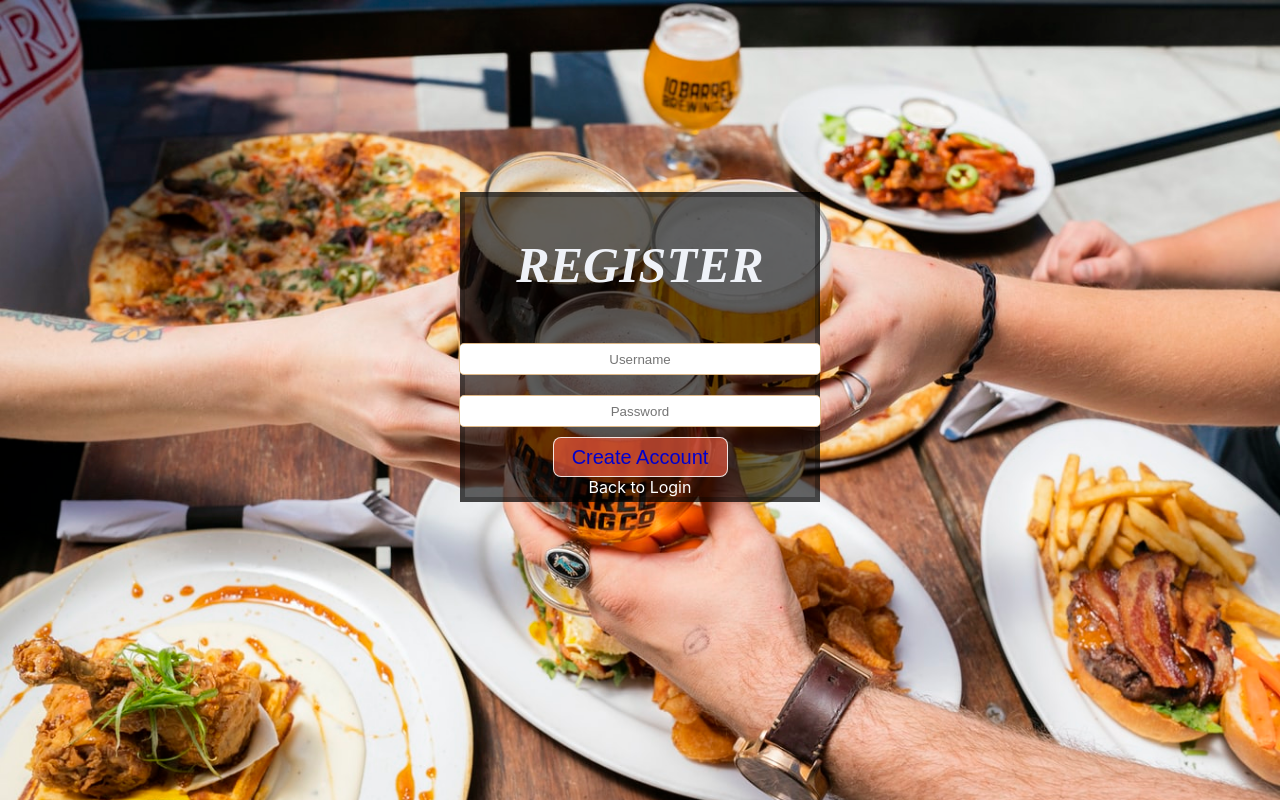
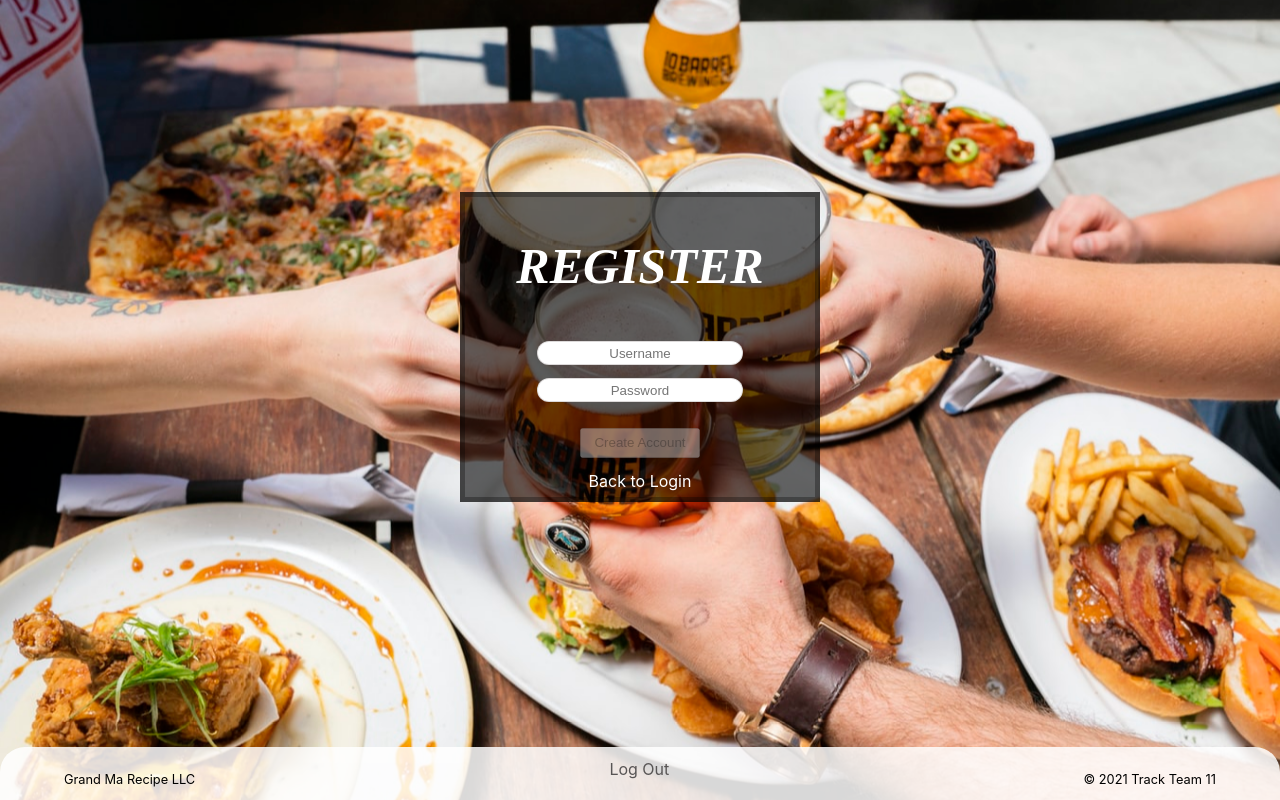
Before and after one commit to Build-Week-Grandma-s-Recipes/front-end, a React (Create React App) app in the folder front-end/: page /register in a window 1280 px wide. Built offline with nearby package versions, Linux system fonts and the light colour scheme.

Commit message:
Fixed css and added footer from Gatien's footer

```diff
--- a/front-end/src/ComponentUnit2/Registration.js
+++ b/front-end/src/ComponentUnit2/Registration.js
@@ -3,32 +3,9 @@ import styled from 'styled-components'
 import * as yup from 'yup'
 import axios from 'axios'
 import './css/register.css'
+import {Link} from 'react-router-dom'
+import Footer from '../ComponentUnit3/Footer'
 
-const RegBox = styled.div`
-// border: 1px solid blue;
-width: 100%;
-height: 100%;
-display: flex;
-flex-flow: column nowrap;
-align-items: center;
-`
-const RegForm = styled.form`
-border: 5px solid rgb(0,0,0,.3);
-// background-color: rgb(255,255,255,.6);
-background-color: rgb(0,0,0,.6);
-color: white;
-width: 350px;
-height: 300px;
-margin-top: 15%;
-display: flex;
-flex-flow: column nowrap;
-align-items: center;
-justify-content: space-around;
-a{
-    text-decoration: none;
-    color: white;
-}
-`
 const schema = yup.object().shape({
     username: yup.string().required('Username required.'),
     password: yup.string().required('Password required.').min(6,'Password must be 6 or more characters'),
@@ -73,12 +50,13 @@ const onSubmit = evt=>{
 
     return (
         <div className='img'>
-        <RegBox >
-            <RegForm onSubmit={onSubmit}>
+        <div className='regBox' >
+            <form className='regForm' onSubmit={onSubmit}>
                 <h1>Register</h1>
             <input
             type="text"
             name="username"
+            className='regInput'
             onChange={onChange}
             value={registration.username}
             placeholder="Username"
@@ -87,6 +65,7 @@ const onSubmit = evt=>{
           <input
             type="text"
             name="password"
+            className='regInput'
             onChange={onChange}
             value={registration.password}
             placeholder="Password"
@@ -96,11 +75,14 @@ const onSubmit = evt=>{
               <div>{errors.username}</div>
               <div>{errors.password}</div>
               </div>
-          <button disabled={disabled}>Create Account</button>
-          <a href='#'>Back to Login</a>
-          {/* <Link to='/' className="logOutLink">Back to Login</Link> */}
-            </RegForm>
-        </RegBox>
+          <button className='regBtn' disabled={disabled}>Create Account</button>
+          {/* <a href='#'>Back to Login</a> */}
+          <Link to='/' className="logOutLink">Back to Login</Link>
+            </form>
+            <div style={{width: '100%'}}>
+            <Footer/>
+            </div>
+        </div>
         </div>
     )
 }
--- a/front-end/src/ComponentUnit2/css/login.css
+++ b/front-end/src/ComponentUnit2/css/login.css
@@ -1,6 +1,5 @@
-.title{
+/*.title{
     background-color: hsl(9, 100%, 64%, 0.25);
-    /* border: 1px solid black; */
   }
   .loginBody{
     background-image: url('../images/bgRotate.jpg');
@@ -21,7 +20,6 @@
       color: rgb(239, 242, 248);
       text-align: center;
       text-transform: uppercase;
-      /* margin: 0 0; */
   }
 
   .loginForm{
@@ -72,4 +70,4 @@
   .registeration-link span {
     color: darkred;
     font-weight: bold;
-  }
+  }*/
--- a/front-end/src/ComponentUnit2/css/register.css
+++ b/front-end/src/ComponentUnit2/css/register.css
@@ -2,5 +2,55 @@
 background-image:url('../images/06.jpg');
 background-size: cover;
 background-repeat: no-repeat;
+background-attachment: fixed;
+background-position: center;
 height: 100vh;
 }
+
+.regBox{
+    /* // border: 1px solid blue; */
+    width: 100%;
+    height: 100%;
+    display: flex;
+    flex-flow: column nowrap;
+    align-items: center;
+}
+
+.regForm{
+    border: 5px solid rgb(0,0,0,.3);
+    /* // background-color: rgb(255,255,255,.6); */
+    background-color: rgb(0,0,0,.6);
+    color: white;
+    width: 350px;
+    height: 300px;
+    margin-top: 15%;
+    display: flex;
+    flex-flow: column nowrap;
+    align-items: center;
+    justify-content: space-around;
+
+
+}
+.regInput{
+    width: 200px;
+    height:20px;
+    border-radius:15px;
+    border:solid 1px rgba(214, 211, 211, 0.849);
+    text-align: center;
+}
+.regForm a{
+    text-decoration: none;
+    color: white;
+}
+.regForm h1{
+      font-size: 50px;
+      font-family: 'Times New Roman', Times, serif;
+      font-style: italic;
+      color: rgb(255, 255, 255);
+      text-align: center;
+      text-transform: uppercase;
+}
+.regBtn{
+    height: 30px;
+    width:120px;
+}
--- a/front-end/src/ComponentUnit3/css/AddRecipe.css
+++ b/front-end/src/ComponentUnit3/css/AddRecipe.css
@@ -1,4 +1,4 @@
-.mainForm {
+/* .mainForm {
     margin:4vh auto;
     border: aliceblue solid 2px;
     width: 65vw;
@@ -72,4 +72,4 @@ button{
    background-image: url('../img/bckgAdd.jpg');
    background-size:cover;
    height: 100vh;
-}
+} */
--- a/front-end/src/ComponentUnit3/css/Research.css
+++ b/front-end/src/ComponentUnit3/css/Research.css
@@ -1,4 +1,4 @@
-.researchBar{
+/* .researchBar{
     margin-top: 6vh;
 }
 .researchBar input{
@@ -27,4 +27,4 @@
     background-image:url('../img/backgroundResearch.jpg');
     background-size: cover;
     height: 100vh;
-}
+} */
```
Also changed, not shown: 1 other file (tests, documents, lock files or other folders).
